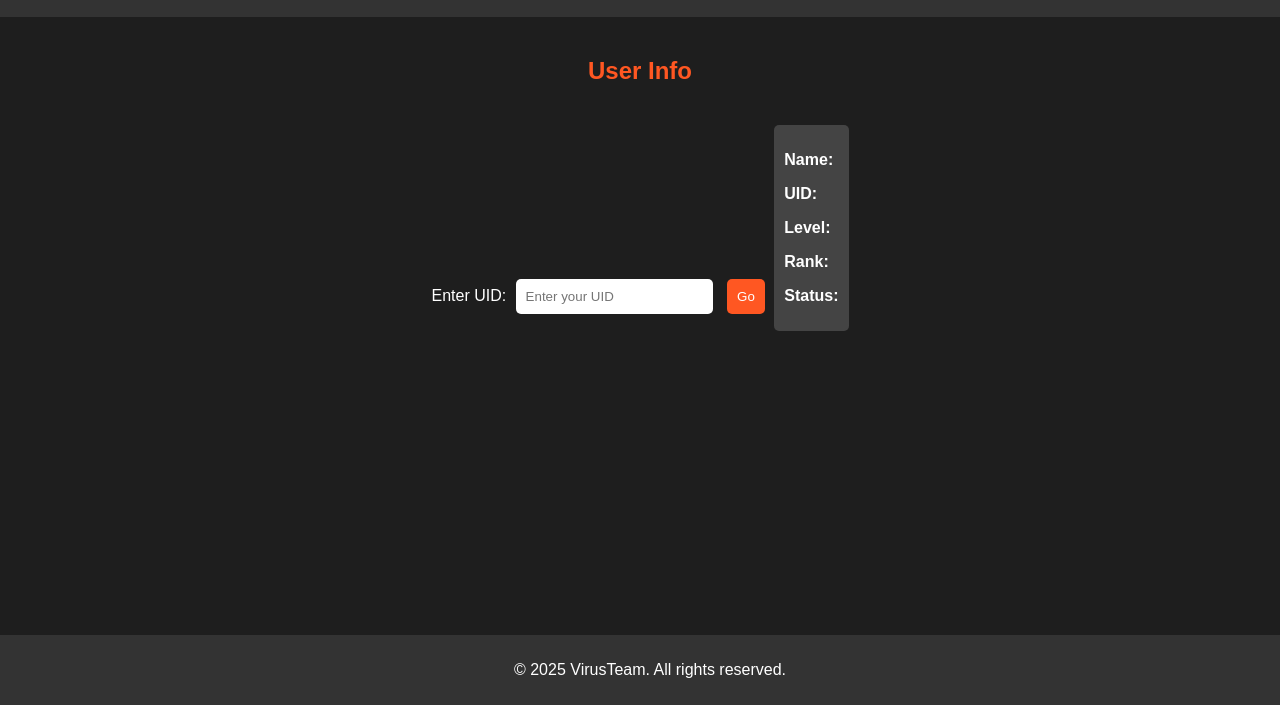
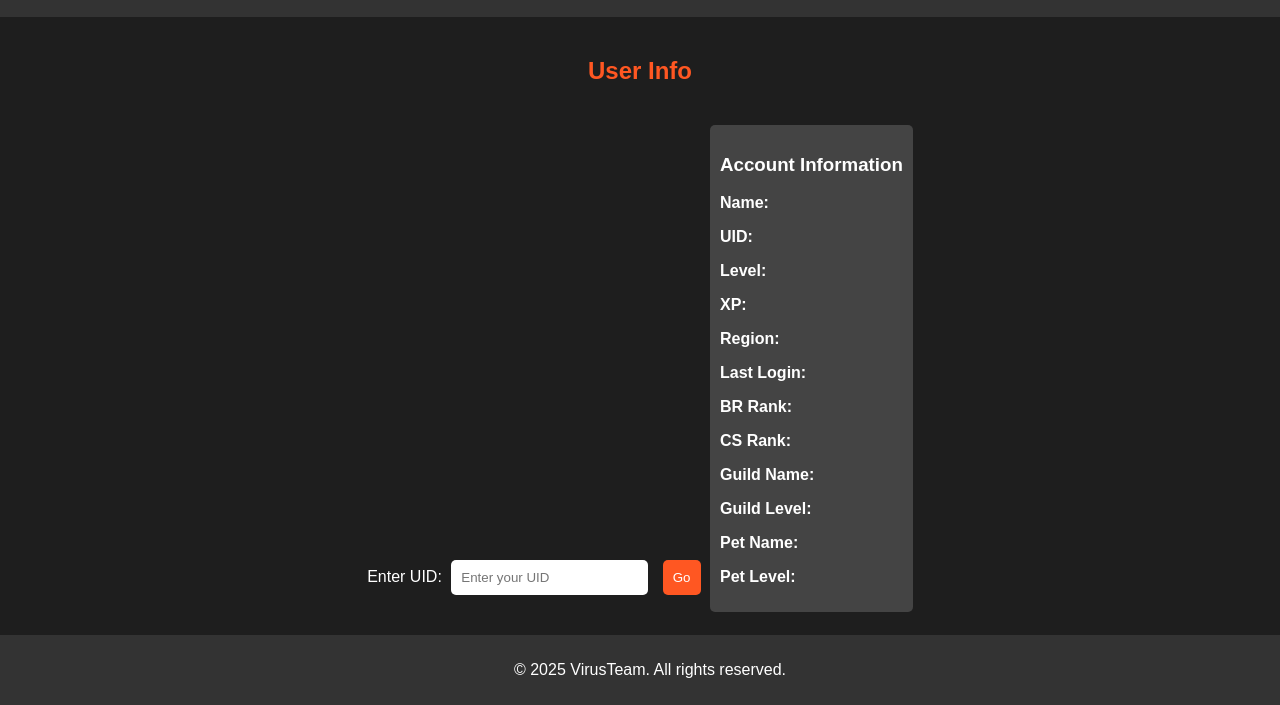
Before and after one commit to Taalaibek99/FreeFireInfo, a plain HTML site: page index.html in a window 1280 px wide. Shown: the part 95-800 px from the top of the page. Drawn offline with Linux system fonts and the light colour scheme.

Commit message:
Update index.html

```diff
--- a/index.html
+++ b/index.html
@@ -19,11 +19,19 @@
             <input type="text" id="uidInput" placeholder="Enter your UID">
             <button id="submitBtn">Go</button>
             <div id="apiResponse">
-                <p><strong>Name:</strong> <span id="name"></span></p>
-                <p><strong>UID:</strong> <span id="uid"></span></p>
-                <p><strong>Level:</strong> <span id="level"></span></p>
-                <p><strong>Rank:</strong> <span id="rank"></span></p>
-                <p><strong>Status:</strong> <span id="status"></span></p>
+                <h3>Account Information</h3>
+                <p><strong>Name:</strong> <span id="accountName"></span></p>
+                <p><strong>UID:</strong> <span id="accountUID"></span></p>
+                <p><strong>Level:</strong> <span id="accountLevel"></span></p>
+                <p><strong>XP:</strong> <span id="accountXP"></span></p>
+                <p><strong>Region:</strong> <span id="accountRegion"></span></p>
+                <p><strong>Last Login:</strong> <span id="accountLastLogin"></span></p>
+                <p><strong>BR Rank:</strong> <span id="brRank"></span></p>
+                <p><strong>CS Rank:</strong> <span id="csRank"></span></p>
+                <p><strong>Guild Name:</strong> <span id="guildName"></span></p>
+                <p><strong>Guild Level:</strong> <span id="guildLevel"></span></p>
+                <p><strong>Pet Name:</strong> <span id="petName"></span></p>
+                <p><strong>Pet Level:</strong> <span id="petLevel"></span></p>
             </div>
         </section>
     </main>
```
